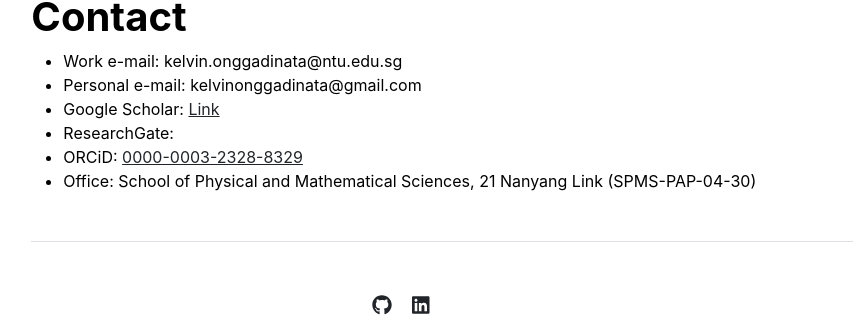
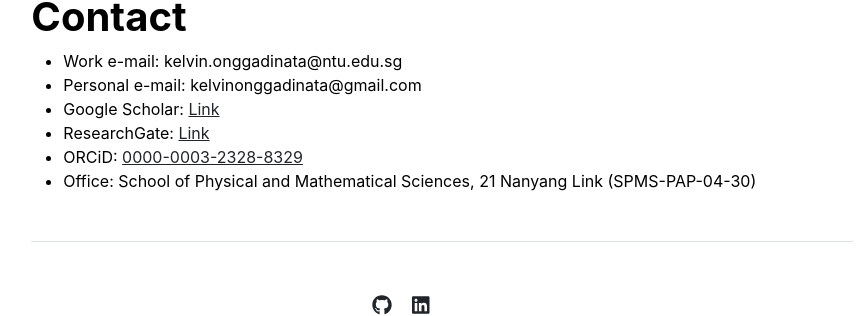
Before and after one commit to konggadinata/konggadinata.github.io, a Jekyll site: the page built from contact.md, in a window 1280 px wide. Shown: the part 180-496 px from the top of the page, without its empty margins (198-1066 px from the left). Built offline with Jekyll 4.4.1, drawn with Linux system fonts in a browser that asks for light colours.

Commit message:
Update contact

```diff
--- a/contact.md
+++ b/contact.md
@@ -8,6 +8,6 @@ title: "Contact"
 - Work e-mail: kelvin.onggadinata@ntu.edu.sg
 - Personal e-mail: kelvinonggadinata@gmail.com
 - Google Scholar: [Link](https://scholar.google.com.sg/citations?user=ZwabIs0AAAAJ&hl=en)
-- ResearchGate:
+- ResearchGate: [Link](https://www.researchgate.net/profile/Kelvin-Onggadinata-2)
 - ORCiD: [0000-0003-2328-8329](https://orcid.org/0000-0003-2328-8329)
 - Office: School of Physical and Mathematical Sciences, 21 Nanyang Link (SPMS-PAP-04-30)
```
Also changed, not shown: courses.md (+1 -3 lines).
